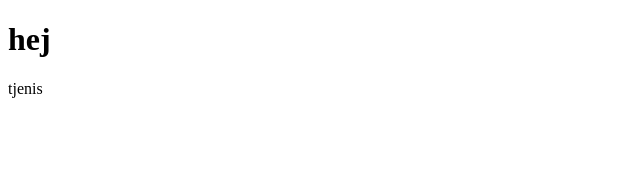
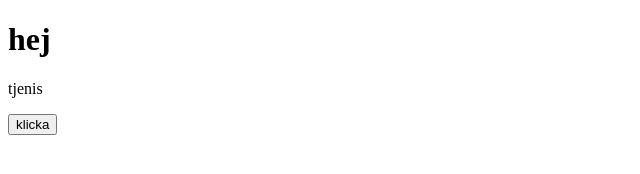
Before and after one commit to alicelindvid/testrepo, a plain HTML site: page index.html in a window 1280 px wide. Shown: the whole page, without its empty margins (0-640 px from the left). Drawn offline with Linux system fonts and the light colour scheme.

Commit message:
la till en knapp

```diff
--- a/index.html
+++ b/index.html
@@ -8,5 +8,6 @@
 <body>
     <h1>hej</h1>
     <p>tjenis</p>
+    <button>klicka</button>
 </body>
 </html>
```
Also changed, not shown: 1 other file.
